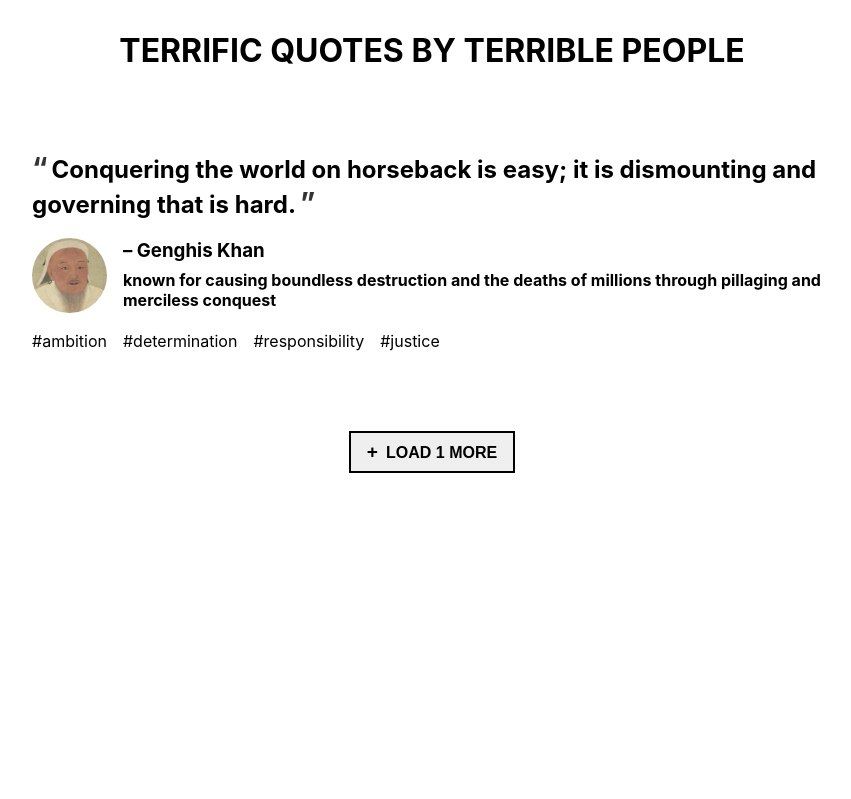
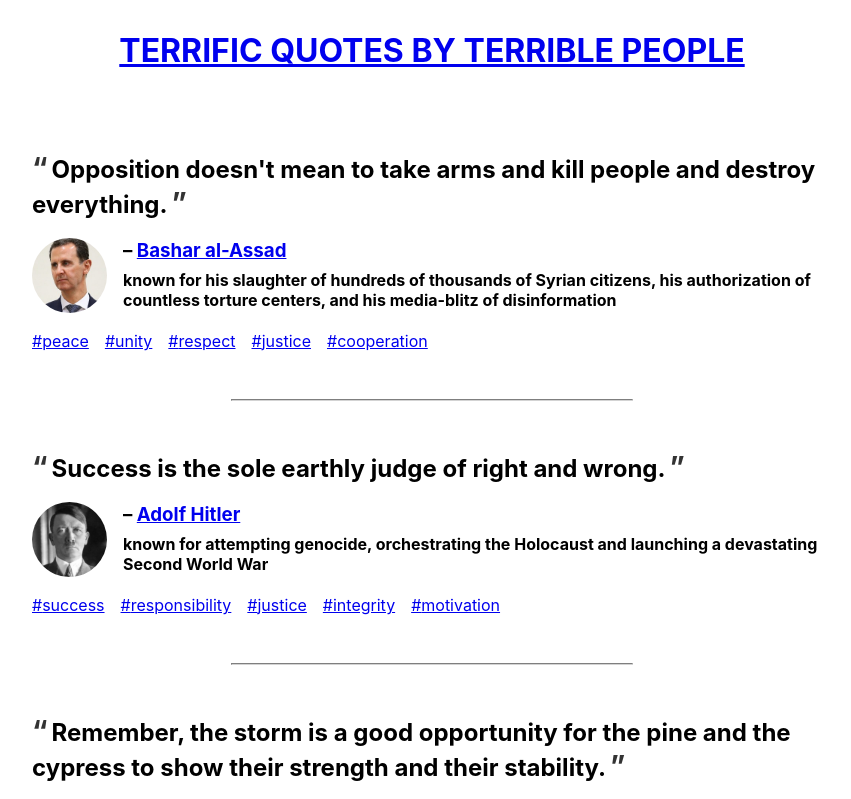
Before and after one commit to gusalbukrk/terrific-quotes, a React (Create React App) app: page / in a window 1280 px wide. Shown: the top 799 px of the page, without its empty margins (208-1059 px from the left). Built offline with nearby package versions, Linux system fonts and the light colour scheme.

Commit message:
fix setting up `react-router`

```diff
--- a/src/App.css
+++ b/src/App.css
@@ -50,7 +50,7 @@ h2.quote span:last-of-type {
   row-gap: .5rem;
 }
 
-.tags span::before {
+.tags a::before {
   content: "#";
 }
 
--- a/src/App.js
+++ b/src/App.js
@@ -6,47 +6,82 @@ import { Routes, Route, useParams } from 'react-router-dom';
 
 const getRandomArrayItem = arr => arr[Math.floor(Math.random() * arr.length)];
 
+function createQuoteObj(quote, author) {
+  return { author: author[1], bio: getRandomArrayItem(author[2]), quote: quote[2], tags: quote[3] };
+}
+
+function findQuoteAuthor(quote) {
+  return db.authors.find(a => a[0] === quote[0]);
+}
+
 function getRandomQuote() {
   const quote = getRandomArrayItem(db.quotes);
-  const author = db.authors.find(a => a[0] === quote[0]);
+  return createQuoteObj(quote, findQuoteAuthor(quote));
+}
 
-  return { author: author[1], bio: getRandomArrayItem(author[2]), quote: quote[2], tags: quote[3] };
+function getQuotesByAuthor(authorName) {
+  const author = db.authors.find(a => a[1] === authorName);
+  const quotes = db.quotes.filter(q => q[0] === author[0]).map(q => createQuoteObj(q, author));
+
+  return quotes;
+}
+
+function getQuotesByTag(tag) {
+  const quotes = db.quotes.filter(q => q[3].includes(tag)).map(q => createQuoteObj(q, findQuoteAuthor(q)));
+
+  return quotes;
+}
+
+function getAllTags() {
+  return Array.from(new Set(db.quotes.map(q => q[3]).flat())).sort();
 }
 
 function App() {
   return (
     <div className="App">
       <header>
-        <h1>terrific quotes by terrible people</h1>
+        <h1><a href="/quotes/#">terrific quotes by terrible people</a></h1>
       </header>
       <Routes>
         <Route path='/' element={<Home />} />
         <Route path='/tags' element={<Tags />} />
         <Route path='/tags/:tag' element={<Tag />} />
+        <Route path='/authors' element={<Authors />} />
+        <Route path='/authors/:author' element={<Author />} />
       </Routes>
     </div>
   );
 }
 
-function Quote({ quote }) {
+function TagsSection({ tags }) {
+  return (<section className="tags">{tags.map((t, i) => <a key={i} href={`/quotes/#/tags/${tags[i]}`}>{t}</a>)}</section>);
+}
+
+function AuthorSection({ author, bio }) {
+  return (
+    <section className='author'>
+      <img src={require(`./pics/${author}.jpg`)} alt={author} />
+      <section>
+        <h3 className="authorName">– <a href={`/quotes/#/authors/${author}`}>{author}</a></h3>
+        <h4 className="bio">known for {bio}</h4>
+      </section>
+    </section>
+  );
+}
+
+function Quote({ quote, displayAuthorSection = true }) {
   return (
     <article className="quote-container">
       <h2 className="quote"><span>“</span>{quote.quote}<span>”</span></h2>
-      <section className='author'>
-        <img src={require(`./pics/${quote.author}.jpg`)} alt={quote.author} />
-        <section>
-          <h3 className="authorName">– {quote.author}</h3>
-          <h4 className="bio">known for {quote.bio}</h4>
-        </section>
-      </section>
-      <section className="tags">{quote.tags.map((t, i) => <span key={i}>{t}</span>)}</section>
+      { displayAuthorSection && <AuthorSection author={quote.author} bio={quote.bio} /> }
+      <TagsSection tags={quote.tags} />
       <hr></hr>
     </article>
   );
 }
 
 function Home() {
-  const [quotes, setQuotes] = useState([ getRandomQuote() ]);
+  const [quotes, setQuotes] = useState([ ...Array(3) ].map(() => getRandomQuote()));
 
   return (
     <main>
@@ -54,25 +89,58 @@ function Home() {
         <Quote key={index} quote={quote} />
       ))}
 
-      <button id="more" onClick={() => setQuotes([...quotes, getRandomQuote()])}>Load 1 More</button>
+      <button id="more" onClick={() => setQuotes([...quotes, ...[ ...Array(3) ].map(() => getRandomQuote())])}>Load 3 More</button>
+    </main>
+  );
+}
+
+function Authors() {
+  const authors = db.authors;
+
+  return (
+    <main>
+      <h2>Authors</h2>
+      { authors.map((author, index) => <AuthorSection author={author[1]} bio={getRandomArrayItem(author[2])} />) }
+    </main>
+  );
+}
+
+function Author() {
+  const { author } = useParams();
+  const bio = getRandomArrayItem(db.authors.find(a => a[1] === author)[2]);
+
+  const quotes = getQuotesByAuthor(author);
+
+  return (
+    <main>
+      <AuthorSection author={author} bio={bio} />
+      {quotes.map((quote, index) => (
+        <Quote key={index} quote={quote} displayAuthorSection={false} />
+      ))}
     </main>
   );
 }
 
 function Tags() {
+  const tags = getAllTags();
+
   return (
     <main>
       <h2>Tags</h2>
+      <TagsSection tags={tags} />
     </main>
   );
 }
 
 function Tag() {
   const { tag } = useParams();
+  const quotes = getQuotesByTag(tag);
 
   return (
     <main>
-      <h2>Tag - {tag}</h2>
+      {quotes.map((quote, index) => (
+        <Quote key={index} quote={quote} />
+      ))}
     </main>
   );
 }
```
